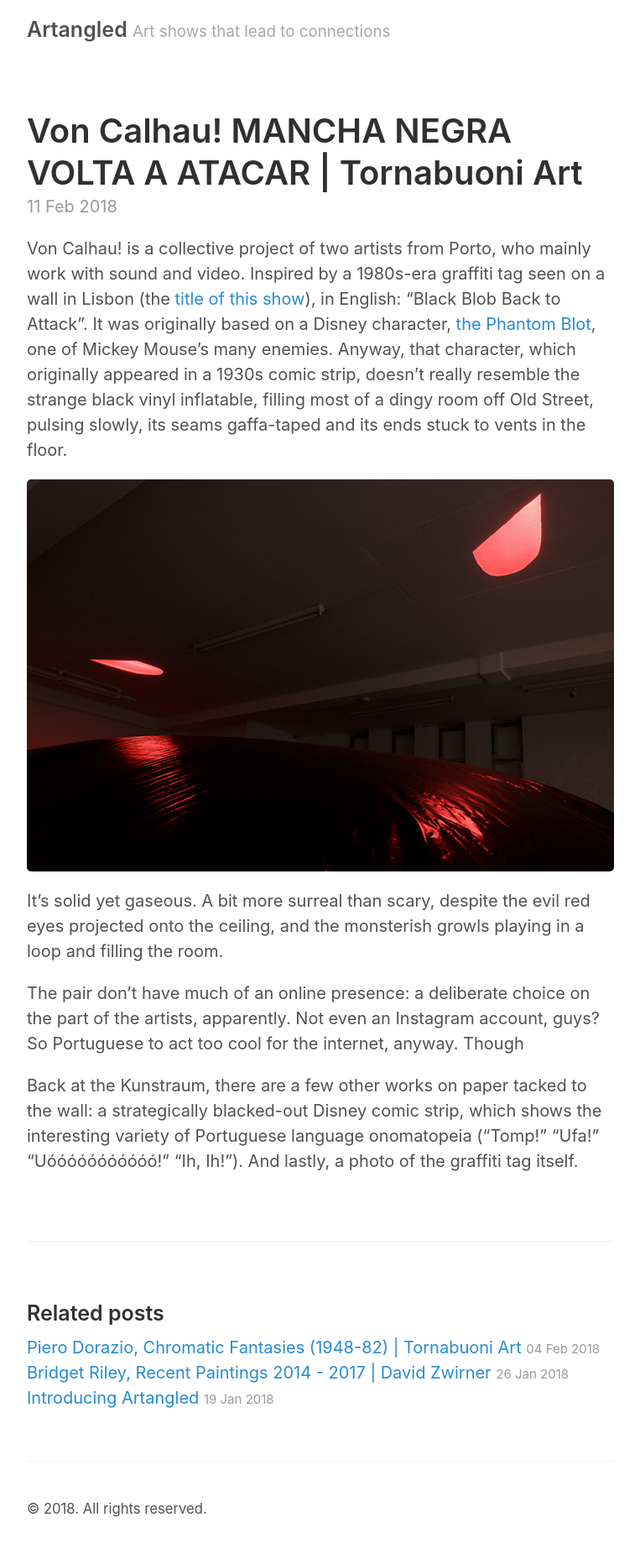
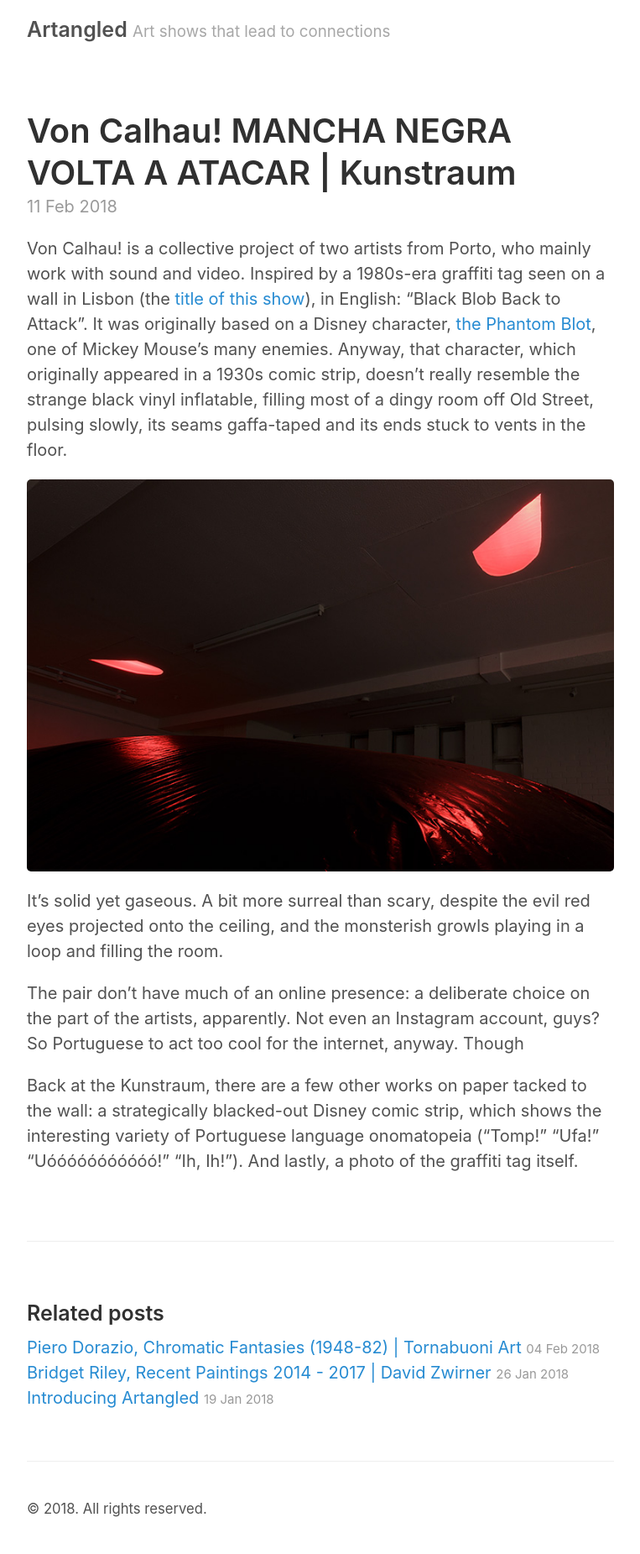
Before and after one commit to JMDKC/jmdkc.github.io, a Jekyll site: the page built from _posts/2018-02-11-von-calhau-kunstraum.md, in a window 1280 px wide. Shown: the whole page at 84% size, without its empty margins (258-1021 px from the left). Built offline with Jekyll 4.4.1, drawn with Linux system fonts in a browser that asks for light colours.

Commit message:
Updated Von Calhau / Kunstraum post

```diff
--- a/_posts/2018-02-11-von-calhau-kunstraum.md
+++ b/_posts/2018-02-11-von-calhau-kunstraum.md
@@ -1,6 +1,6 @@
 ---
 layout: post
-title: Von Calhau! MANCHA NEGRA VOLTA A ATACAR | Tornabuoni Art
+title: Von Calhau! MANCHA NEGRA VOLTA A ATACAR | Kunstraum
 ---
 
 Von Calhau! is a collective project of two artists from Porto, who mainly work with sound and video. Inspired by a 1980s-era graffiti tag seen on a wall in Lisbon (the [title of this show](http://kunstraum.org.uk/)), in English: "Black Blob Back to Attack". It was originally based on a Disney character, [the Phantom Blot](https://en.wikipedia.org/wiki/Phantom_Blot), one of Mickey Mouse's many enemies. Anyway, that character, which originally appeared in a 1930s comic strip, doesn't really resemble the strange black vinyl inflatable, filling most of a dingy room off Old Street, pulsing slowly, its seams gaffa-taped and its ends stuck to vents in the floor.
```
